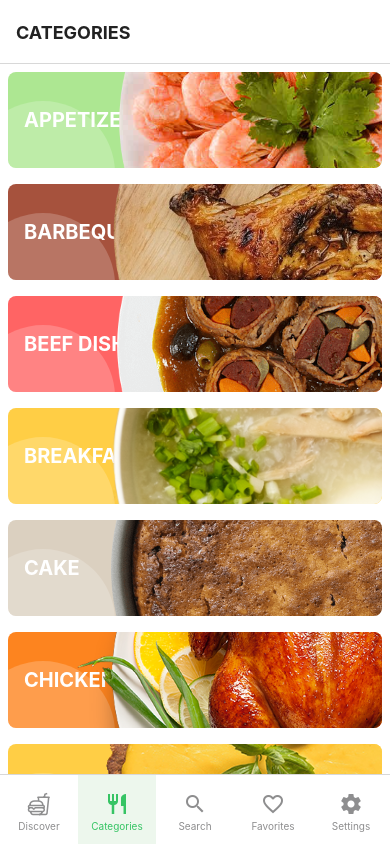
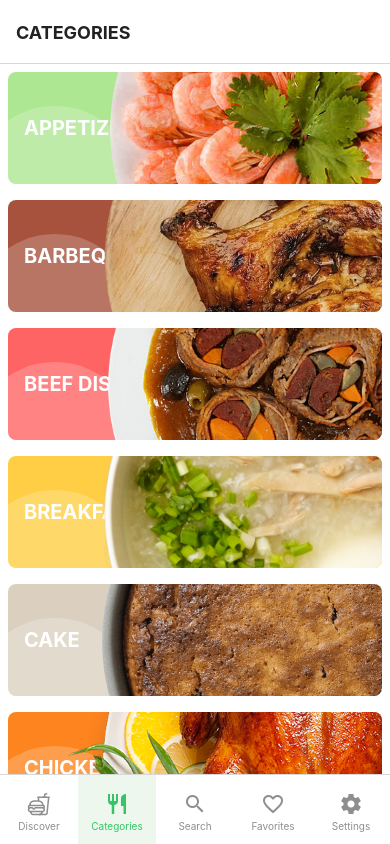
Before and after one commit to godkingjay/Authentic-Pinoy-Recipes-App, a React Native app: screen /CategoriesStack in a window 390 px wide. Built offline with nearby package versions, Linux system fonts and the light colour scheme.

Commit message:
ADD: Category | Food Card [UPDATE]

```diff
--- a/assets/component/foodCategoryCard.js
+++ b/assets/component/foodCategoryCard.js
@@ -1,6 +1,7 @@
 import React from 'react';
 import { Image } from 'react-native';
 import { StyleSheet, Text, TouchableOpacity, View } from 'react-native';
+import window from '../controller/window';
 
 export default function FoodCategoryCard({ navigation, route, category }){
   return(
@@ -34,6 +35,7 @@ const styles = StyleSheet.create({
     overflow: 'hidden',
     borderRadius: 8,
     elevation: 4,
+    height: 112,
   },
   cardLabelContainer: {
     flex: 1,
@@ -47,7 +49,7 @@ const styles = StyleSheet.create({
     fontSize: 20
   },
   cardImageContainer: {
-    height: 96,
+    height: 112,
     aspectRatio: 3/2,
     alignItems: 'center',
     justifyContent: 'center',
@@ -67,7 +69,7 @@ const styles = StyleSheet.create({
     aspectRatio: 1,
     position: 'absolute',
     backgroundColor: '#fff2',
-    right: '-10%',
+    right: 72,
     top: '-60%',
   }
 });
```
